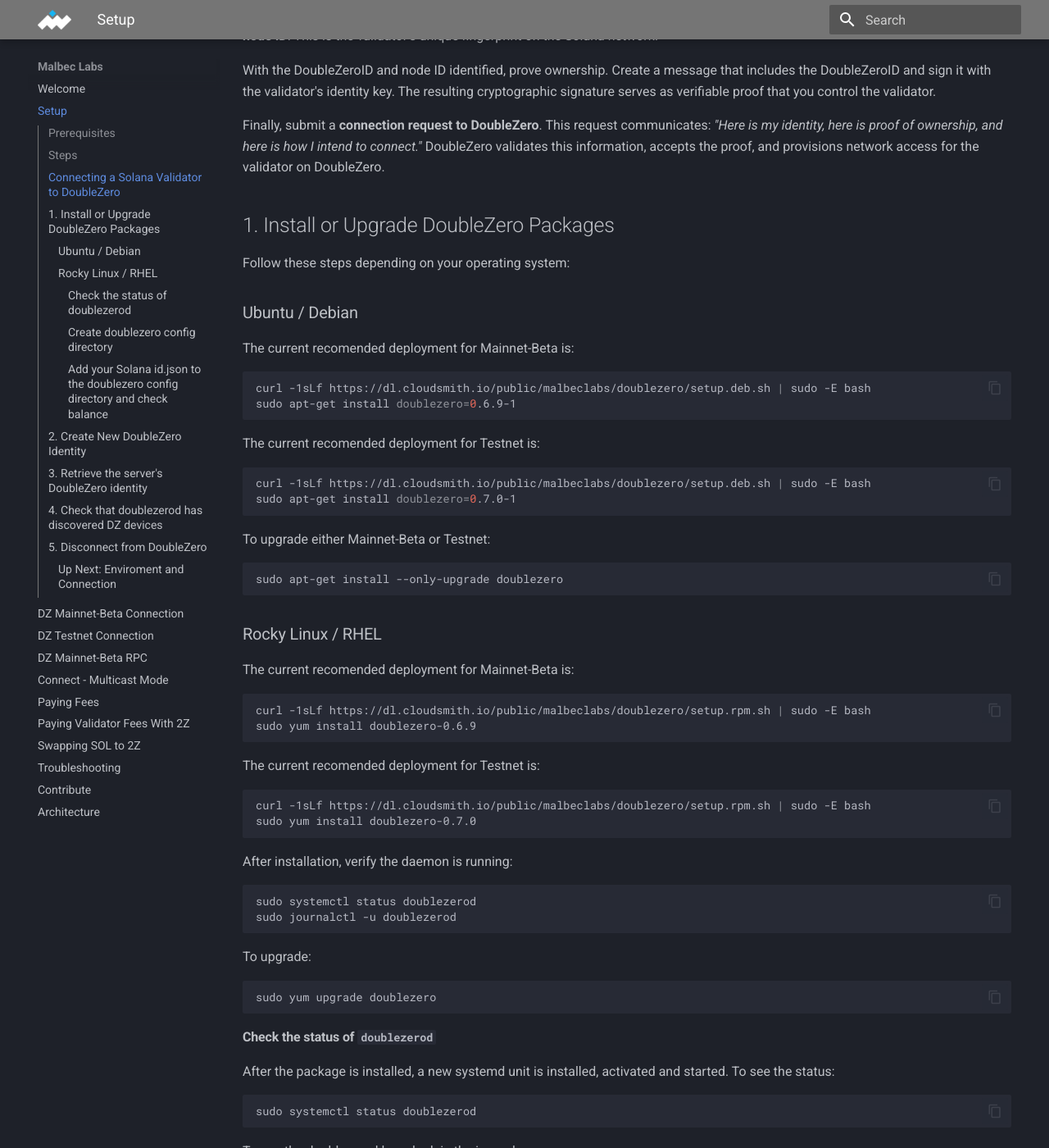
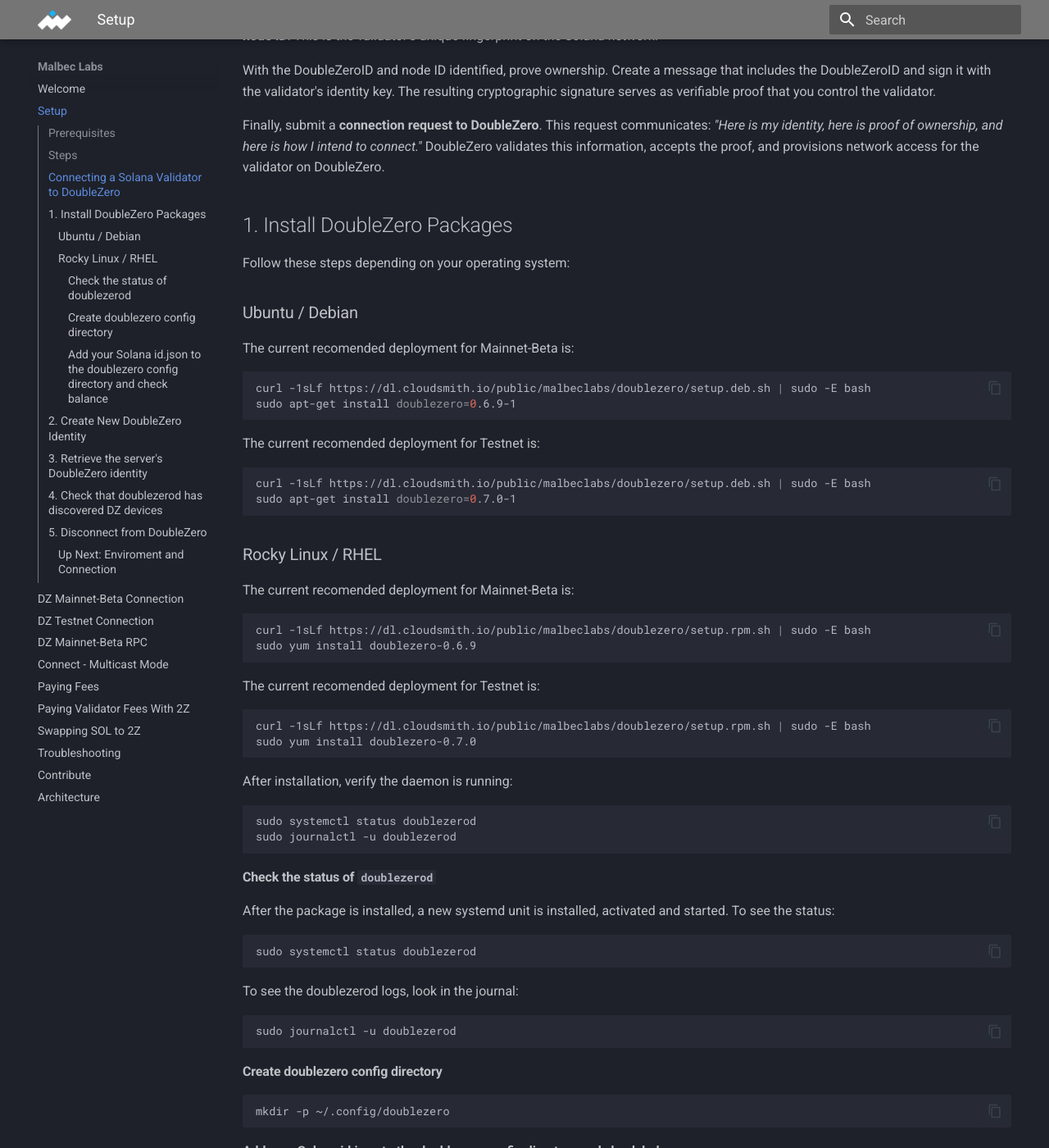
Before and after one commit to malbeclabs/docs, an MkDocs documentation site: the page built from docs/setup.md, in a window 1280 px wide and 1400 px high, scrolled down 882 px. Shown: the whole window at 82% size. Built offline with MkDocs 1.6.1 and Material for MkDocs 9.7.7, drawn with Linux system fonts in a browser that asks for light colours.

Commit message:
remove --only-upgrade (#103)
* Update setup.md

* Update setup.md

````diff
--- a/docs/setup.md
+++ b/docs/setup.md
@@ -28,7 +28,7 @@
 
 Finally, submit a **connection request to DoubleZero**. This request communicates: *"Here is my identity, here is proof of ownership, and here is how I intend to connect."* DoubleZero validates this information, accepts the proof, and provisions network access for the validator on DoubleZero.
 
-## 1. Install or Upgrade DoubleZero Packages
+## 1. Install DoubleZero Packages
 
 Follow these steps depending on your operating system:
 
@@ -46,10 +46,6 @@
 sudo apt-get install doublezero=0.7.0-1
 ```
 
-To upgrade either Mainnet-Beta or Testnet:
-```
-sudo apt-get install --only-upgrade doublezero
-```
 
 ### Rocky Linux / RHEL
 
@@ -70,11 +66,6 @@
 ```bash
 sudo systemctl status doublezerod
 sudo journalctl -u doublezerod
-```
-
-To upgrade:
-```bash
-sudo yum upgrade doublezero
 ```
 
 #### Check the status of `doublezerod`
````
